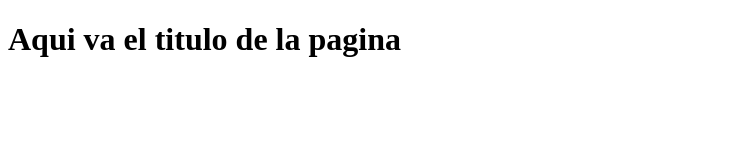
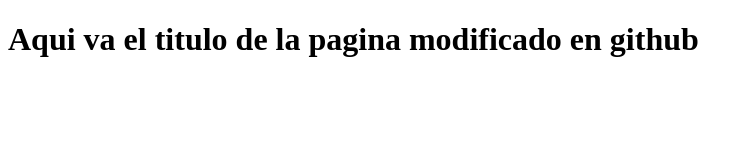
Before and after one commit to emiliocenteno/proyecto-Web-Empresa-C, a plain HTML site: page index.html in a window 1280 px wide. Shown: the whole page, without its empty margins (0-753 px from the left). Drawn offline with Linux system fonts and the light colour scheme.

Commit message:
Update index.html
se modifico en la web de github

```diff
--- a/index.html
+++ b/index.html
@@ -7,6 +7,6 @@
     <title>Document</title>
 </head>
 <body>
-    <h1>Aqui va el titulo de la pagina </h1>
+    <h1>Aqui va el titulo de la pagina modificado en github</h1>
 </body>
 </html>
```
